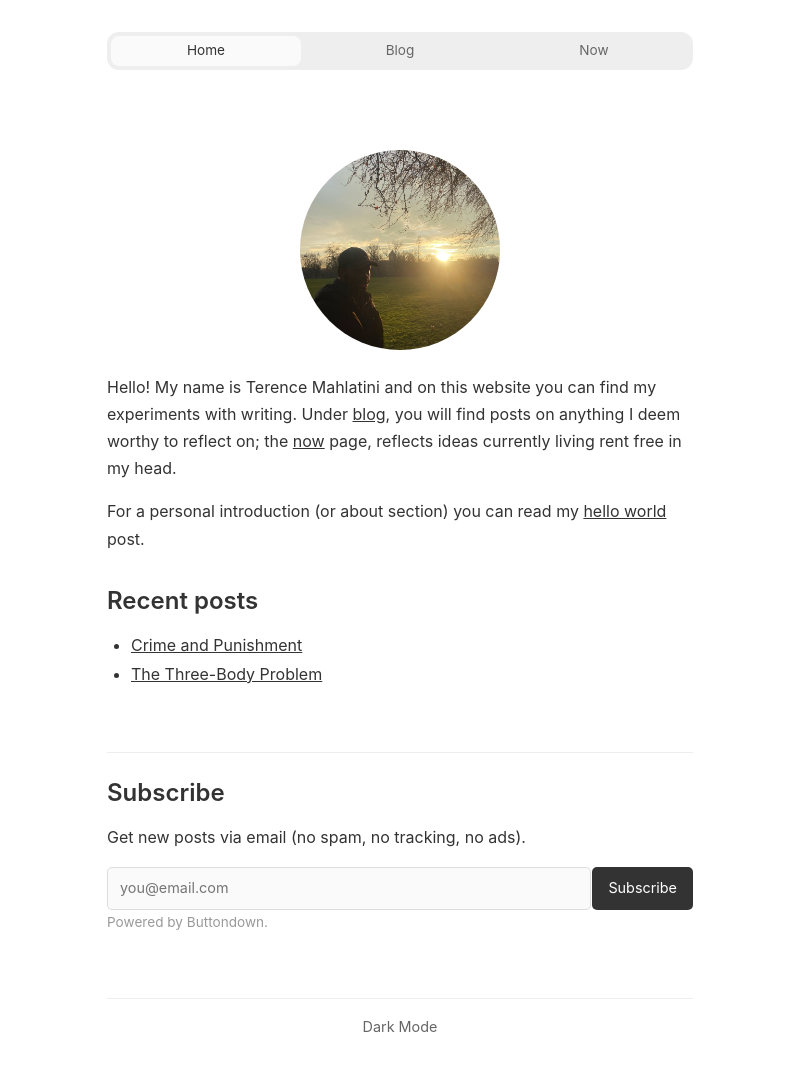
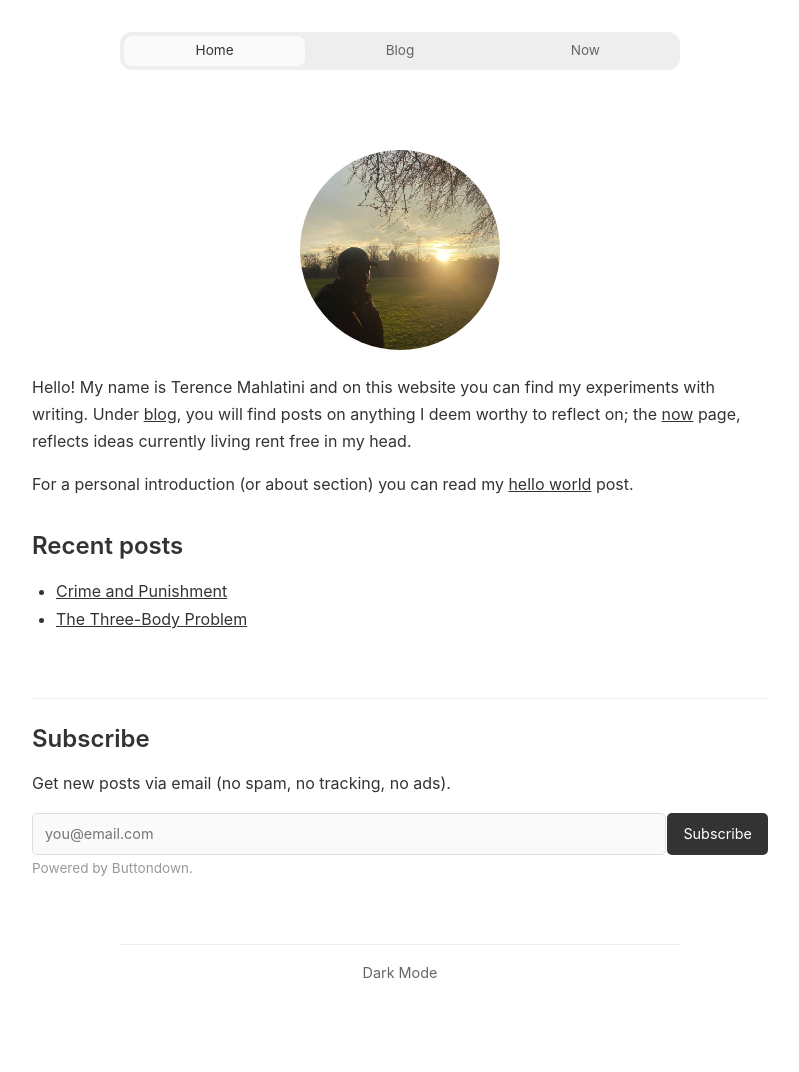
Before and after one commit to TMahlatini/myblog, a Flask app: page / in a window 1280 px wide. Shown: the whole page, without its empty margins (240-1039 px from the left). After the commit the page ends 978 px from the top, so only its background shows below. Run offline with Flask 3, Linux system fonts and the light colour scheme; some libraries are stand-ins or nearby versions.

Commit message:
Update CSS styles for improved layout

```diff
--- a/static/style.css
+++ b/static/style.css
@@ -99,7 +99,7 @@ body {
     font-family: -apple-system, BlinkMacSystemFont, "Segoe UI", Roboto, "Helvetica Neue", Arial, sans-serif;
     line-height: 1.7;
     color: var(--color-text-primary);
-    max-width: 650px;
+    max-width: 800px;
     margin: 0 auto;
     padding: var(--spacing-xl);
     background: var(--color-bg-primary);
@@ -113,7 +113,9 @@ main {
 }
 
 header {
-    margin-bottom: var(--spacing-xl);
+    max-width: 560px;
+    width: 100%;
+    margin: 0 auto var(--spacing-xl);
     padding-bottom: var(--spacing-md);
     position: relative;
 }
@@ -217,6 +219,13 @@ h3 {
 
 h3 + ul.posts.posts-by-year {
     margin-top: var(--spacing-xs);
+}
+
+.posts-archive {
+    max-width: 560px;
+    width: 100%;
+    margin-left: auto;
+    margin-right: auto;
 }
 
 p {
@@ -507,7 +516,9 @@ article .content a:hover {
 }
 
 footer {
-    margin-top: 4rem;
+    max-width: 560px;
+    width: 100%;
+    margin: 4rem auto 0;
     padding-top: var(--spacing-md);
     font-size: var(--font-size-base);
     text-align: center;
```
